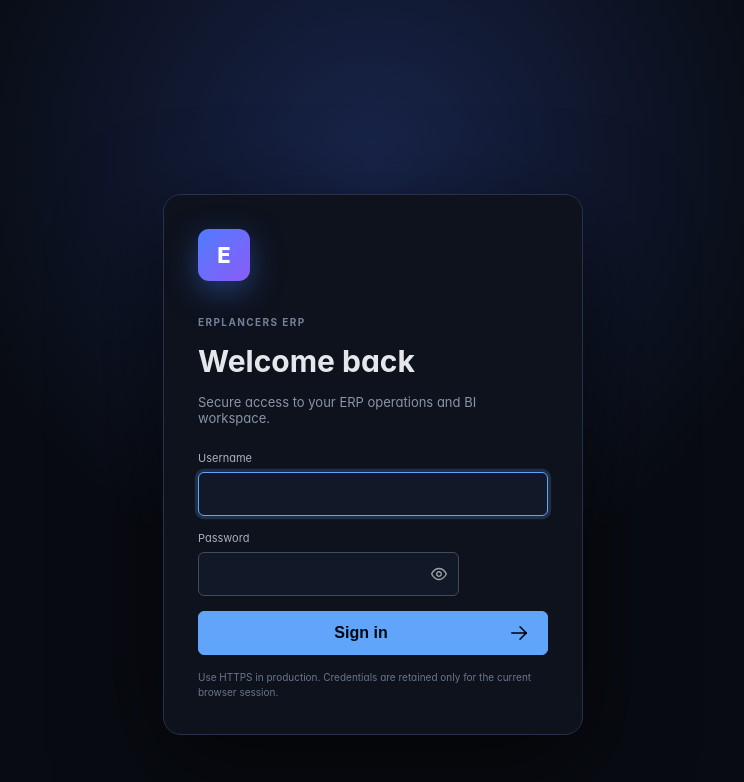
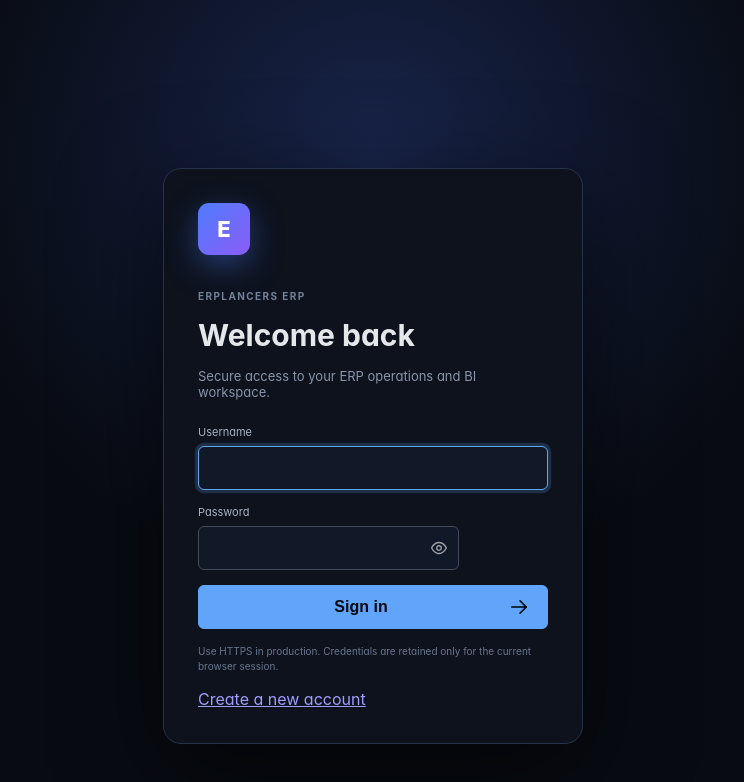
Before and after one commit to erplancers/erp, a React (Vite) app in the folder frontend/: page /login in a window 1280 px wide. Shown: the top 782 px of the page, without its empty margins (267-1011 px from the left). Built offline with nearby package versions, Linux system fonts and the light colour scheme; a web font is replaced by a local one.

Commit message:
Add registration link to login

```diff
--- a/frontend/src/pages/LoginPage.tsx
+++ b/frontend/src/pages/LoginPage.tsx
@@ -1,5 +1,5 @@
 import { useState } from "react";
-import { Navigate, useNavigate } from "react-router-dom";
+import { Link, Navigate, useLocation, useNavigate } from "react-router-dom";
 import { Button } from "primereact/button";
 import { InputText } from "primereact/inputtext";
 import { Password } from "primereact/password";
@@ -13,6 +13,7 @@ export function LoginPage() {
   const [username, setUsername] = useState("");
   const [password, setPassword] = useState("");
   const [error, setError] = useState("");
+  const location = useLocation();
 
   if (credentials) return <Navigate to="/" replace />;
 
@@ -38,11 +39,13 @@ export function LoginPage() {
         <div className="eyebrow">ERPLANCERS ERP</div>
         <h1>Welcome back</h1>
         <p>Secure access to your ERP operations and BI workspace.</p>
+        {location.state?.registered && <Message severity="success" text="Registration successful. You can now sign in." />}
         {error && <Message severity="error" text={error} />}
         <label>Username<InputText value={username} onChange={e => setUsername(e.target.value)} autoFocus /></label>
         <label>Password<Password value={password} onChange={e => setPassword(e.target.value)} feedback={false} toggleMask /></label>
         <Button label="Sign in" icon="pi pi-arrow-right" iconPos="right" type="submit" className="w-full" />
         <small>Use HTTPS in production. Credentials are retained only for the current browser session.</small>
+        <Link to="/register">Create a new account</Link>
       </form>
     </div>
   );
```
